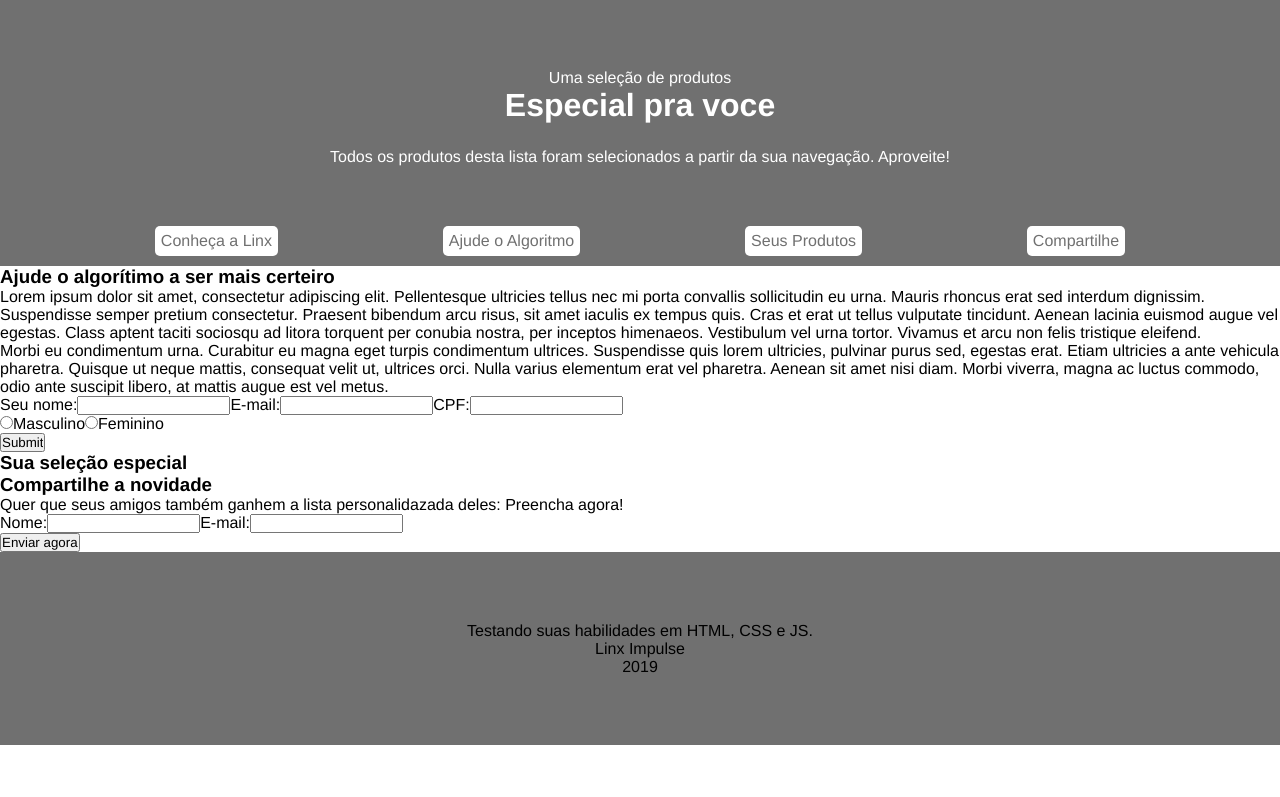
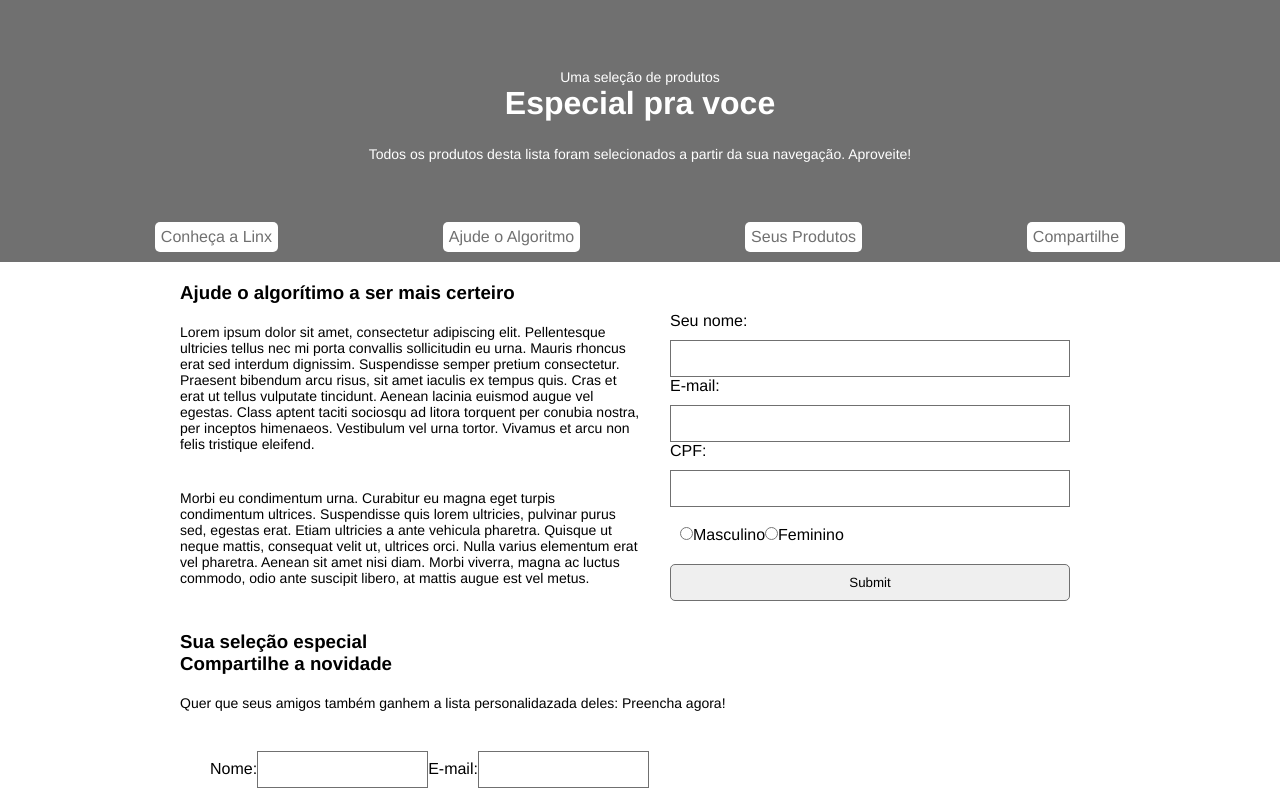
Before and after one commit to IplinskyLeo/linximpulse, a React (Vite) app in the folder todo9/: page / in a window 1280 px wide. Shown: the top 797 px of the page. Built offline with nearby package versions, Linux system fonts and the light colour scheme.

Commit message:
add: (primeiro formulario e texto)

```diff
--- a/todo9/src/App.jsx
+++ b/todo9/src/App.jsx
@@ -19,10 +19,19 @@ function App() {
 
      <Header />
 
-      <div>
-        <TextForm />
-        <Form />
-      </div>
+      <main>
+
+      <section className='firstSection'>
+
+        <div className='TextForm'>
+          <TextForm className="TextForm"/>
+        </div>
+
+        <div className='Form'>
+          <Form className="Form"/>
+        </div>
+
+      </section>
 
       <Divider text="Sua seleção especial" />
 
@@ -31,6 +40,8 @@ function App() {
 
       <Divider text="Compartilhe a novidade" />
       <ShareForm />
+
+      </main>
       <Footer />
 
     </div>
--- a/todo9/src/components/Form/index.css
+++ b/todo9/src/components/Form/index.css
@@ -0,0 +1,25 @@
+form{
+    display:flex;
+    flex-direction: column;
+
+    margin: 30px;
+}
+
+input {
+    margin-top: 10px;
+    padding: 10px;
+    border: 1.5px solid #707070;
+}
+
+.radio{
+    margin: 10px;
+    display: flex;
+    align-items: center;
+
+
+}
+
+.submit {
+    border-radius: 5px;
+    border: 1.5px solid #707070;
+}
--- a/todo9/src/components/Form/index.jsx
+++ b/todo9/src/components/Form/index.jsx
@@ -13,14 +13,18 @@ export function Form(){
                 <label htmlFor="cpf">CPF:</label>
                 <input type="text" name="" id="" />
 
-            <div>
-                <input type="radio" name="" id="" />
-                <label htmlFor="masculino">Masculino</label>
+            <div className='radio'>
+                <div className='radio1'>
+                    <input type="radio" name="" id="" />
+                    <label htmlFor="masculino">Masculino</label>
+                </div>
 
-                <input type="radio" name="" id="" />
-                <label htmlFor="feminino">Feminino</label>
+                <div className='radio2'>
+                    <input type="radio" name="" id="" />
+                    <label htmlFor="feminino">Feminino</label>
+                </div>
             </div>
-                <input type="submit" />
+                <input type="submit" className='submit'/>
             </form>
         </div>
     );
--- a/todo9/src/components/TextForm/index.css
+++ b/todo9/src/components/TextForm/index.css
@@ -0,0 +1,4 @@
+p{
+    font-size: 14px;
+    margin-top: 20px;
+}
--- a/todo9/src/components/TextForm/index.jsx
+++ b/todo9/src/components/TextForm/index.jsx
@@ -15,6 +15,7 @@ export function TextForm(){
           torquent per conubia nostra, per inceptos himenaeos. Vestibulum vel
           urna tortor. Vivamus et arcu non felis tristique eleifend.
         </p>
+        <br />
         <p>
           Morbi eu condimentum urna. Curabitur eu magna eget turpis condimentum
           ultrices. Suspendisse quis lorem ultricies, pulvinar purus sed,
--- a/todo9/src/global.css
+++ b/todo9/src/global.css
@@ -5,3 +5,20 @@
 
     font-family: Helvetica ;
 }
+
+main{
+    margin-left: 180px;
+    margin-right: 180px;
+    margin-top: 20px;
+}
+
+.firstSection{
+    display: flex;
+
+}
+.TextForm{
+    width: 80%;
+}
+.Form{
+    width: 80%;
+}
```
